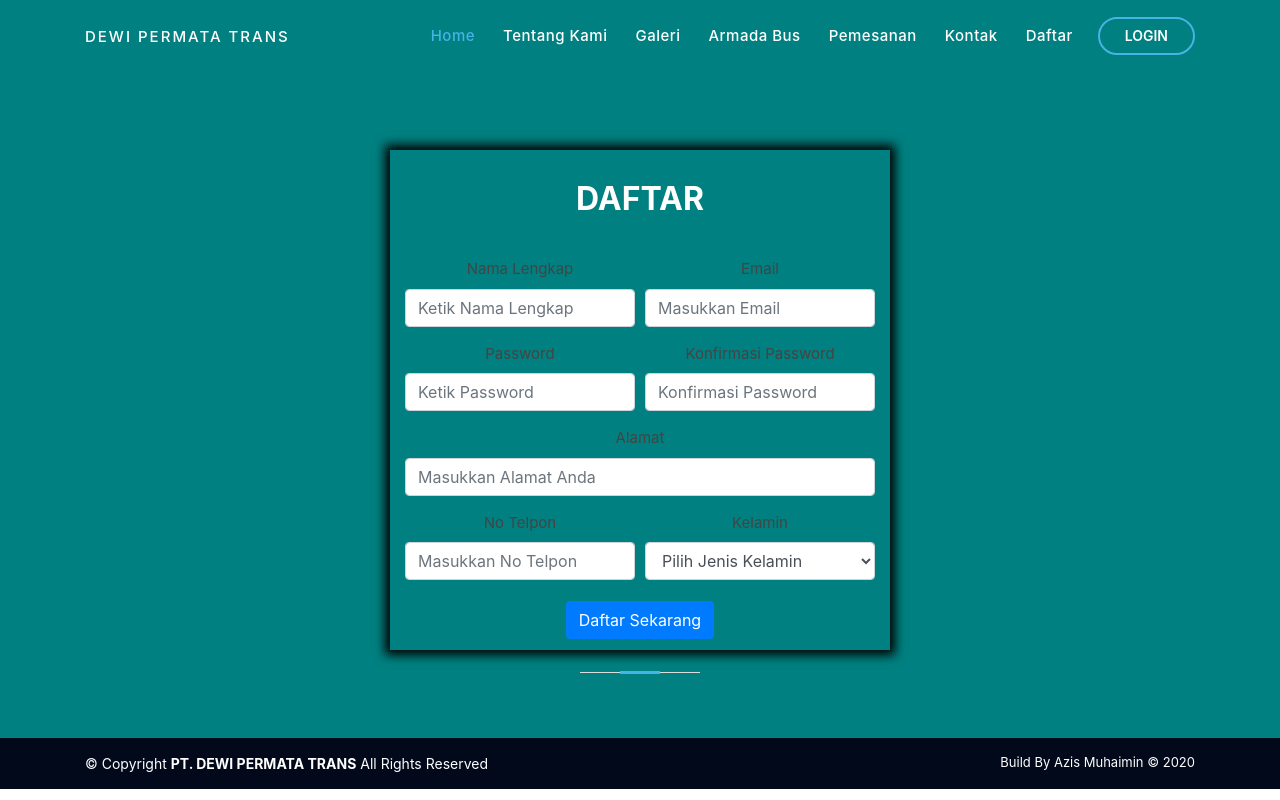
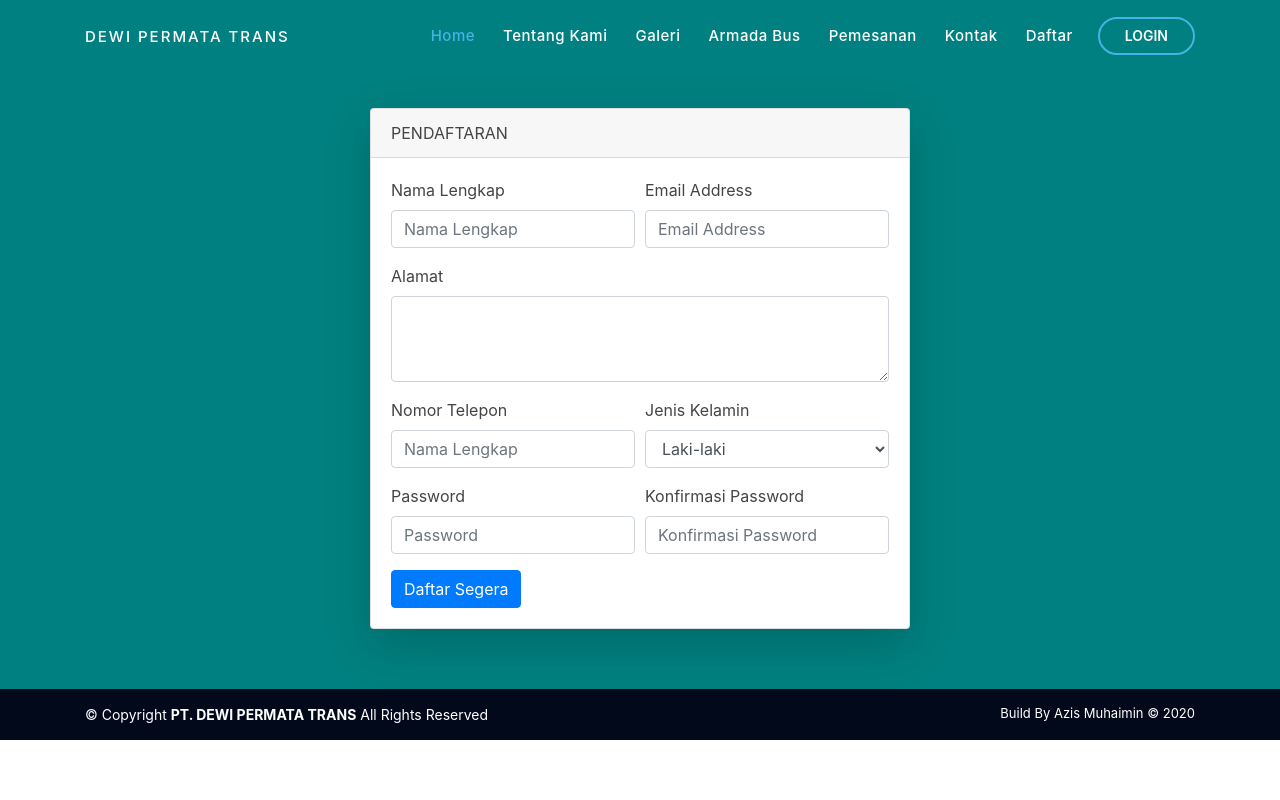
Before and after one commit to azismuhaimin01/darah, a PHP site: page /register.php in a window 1280 px wide. Run offline with PHP 8.4, Linux system fonts and the light colour scheme.

Commit message:
perbaikan ui regist dan login

```diff
--- a/assets/css/style.css
+++ b/assets/css/style.css
@@ -913,22 +913,12 @@ font-family: -apple-system, BlinkMacSystemFont, "Segoe UI", Roboto, "Helvetica N
 # Login Css
 --------------------------------------------------------------*/
 .login {
-  padding: 120px 0;
   background: #008080;
   width: 100%;
   height: 92.3vh;
 }
 
 .login .container {
-  position: absolute;
-  top: 50%;
-  left: 50%;
-  transform: translate(-50%, -50%);
-  background: rgba(0, 0, 0, 0);
-  padding: 20px;
-  width: 270px;
-  font-size: 30px;
-  box-shadow: 0 0 10px 5px black;
 }
 
 .login .login-form label{
@@ -956,22 +946,8 @@ font-family: -apple-system, BlinkMacSystemFont, "Segoe UI", Roboto, "Helvetica N
 --------------------------------------------------------------*/
 #register {
   padding: 120px 0;
-  background: #008080;
   width: 100%;
   height: 92.3vh;
-}
-
-.register .container {
-  position: absolute;
-  top: 50%;
-  left: 50%;
-  transform: translate(-50%, -50%);
-  background: rgba(0, 0, 0, 0,);
-  padding: 30px;
-  width: 500px;
-  height: 500px;
-  font-size: 15px;
-  box-shadow: 0 0 10px 5px black;
 }
 
 .register .register-form label {
--- a/register.php
+++ b/register.php
@@ -48,59 +48,63 @@
   <!-- End Header -->
 
   <!-- ======= Galeri Section ======= -->
-    <section id="register" class="register">
-      <div class="container">
-
-        <div class="section-title" data-aos="fade-up">
-          <center><h1>DAFTAR</h1></center>
-
-          <div class="row register-container" data-aos="fade-up">
+    <section>
+      <div class="container mt-5">
+        <div class="row">
+          <div class="col-lg-6 offset-lg-3">
+            <div class="card shadow-lg">
+              <div class="card-header">
+                PENDAFTARAN
+              </div>
+              <div class="card-body">
               <form>
-
+                <div class="form-group">
                   <div class="form-row">
-                <div class="form-group col-md-6">
-                  <label for="inputEmail4">Nama Lengkap</label>
-                  <input type="email" class="form-control" id="inputEmail4" placeholder="Ketik Nama Lengkap">
+                    <div class="col">
+                      <label for="namalengkap">Nama Lengkap</label>
+                      <input type="text" class="form-control" placeholder="Nama Lengkap">
                     </div>
-                <div class="form-group col-md-6">
-                  <label for="inputEmail4">Email</label>
-                  <input type="email" class="form-control" id="inputEmail4" placeholder="Masukkan Email">
+                    <div class="col">
+                      <label for="emailaddress">Email Address</label>
+                      <input type="email" class="form-control" placeholder="Email Address">
                     </div>
                   </div>
-
+                </div>
+                <div class="form-group">
+                  <label for="alamat">Alamat</label>
+                  <textarea class="form-control" id="alamat" rows="3"></textarea>
+                </div>
+                <div class="form-group">
                   <div class="form-row">
-                <div class="form-group col-md-6">
-                  <label for="inputPassword4">Password</label>
-                  <input type="password" class="form-control" id="inputpassword" placeholder="Ketik Password">
+                    <div class="col">
+                      <label for="namalengkap">Nomor Telepon</label>
+                      <input type="text" class="form-control" placeholder="Nama Lengkap">
                     </div>
-                <div class="form-group col-md-6">
-                  <label for="inputPassword4">Konfirmasi Password</label>
-                  <input type="password" class="form-control" id="Konfirmasipassword" placeholder="Konfirmasi Password">
-                </div>
-              </div>
-
-              <div class="form-group">
-                <label for="inputAddress2">Alamat</label>
-                <input type="text" class="form-control" id="inputAddress2" placeholder="Masukkan Alamat Anda">
-              </div>
-
-              <div class="form-row">
-                <div class="form-group col-md-6">
-                  <label for="inputCity">No Telpon</label>
-                  <input type="text" class="form-control" id="inputCity" placeholder="Masukkan No Telpon">
-                </div>
-                <div class="form-group col-md-6">
-                  <label for="inputState">Kelamin</label>
-                  <select id="inputState" class="form-control">
-                    <option selected>Pilih Jenis Kelamin</option>
-                    <option>Laki-laki</option>
-                    <option>Perempuan</option>
+                    <div class="col">
+                      <label for="jeniskelamin">Jenis Kelamin</label>
+                      <select class="form-control" id="jeniskelamin">
+                        <option value="L">Laki-laki</option>
+                        <option value="P">Perempuan</option>
                       </select>
                     </div>
                   </div>
                 </div>
-  <button type="submit" class="btn btn-primary">Daftar Sekarang</button>
+                <div class="form-group">
+                  <div class="form-row">
+                    <div class="col">
+                      <label for="password">Password</label>
+                      <input type="password" class="form-control" placeholder="Password">
+                    </div>
+                    <div class="col">
+                      <label for="konfirm">Konfirmasi Password</label>
+                      <input type="password" class="form-control" placeholder="Konfirmasi Password">
+                    </div>
+                  </div>
+                </div>
+                <button type="submit" name="daftar" class="btn btn-primary">Daftar Segera</button>
               </form>
+              </div>
+            </div>
           </div>
         </div>
       </div>
```
Also changed, not shown: login.php (+20 -30 lines). Lines whose indentation alone changed are shown as unchanged.
